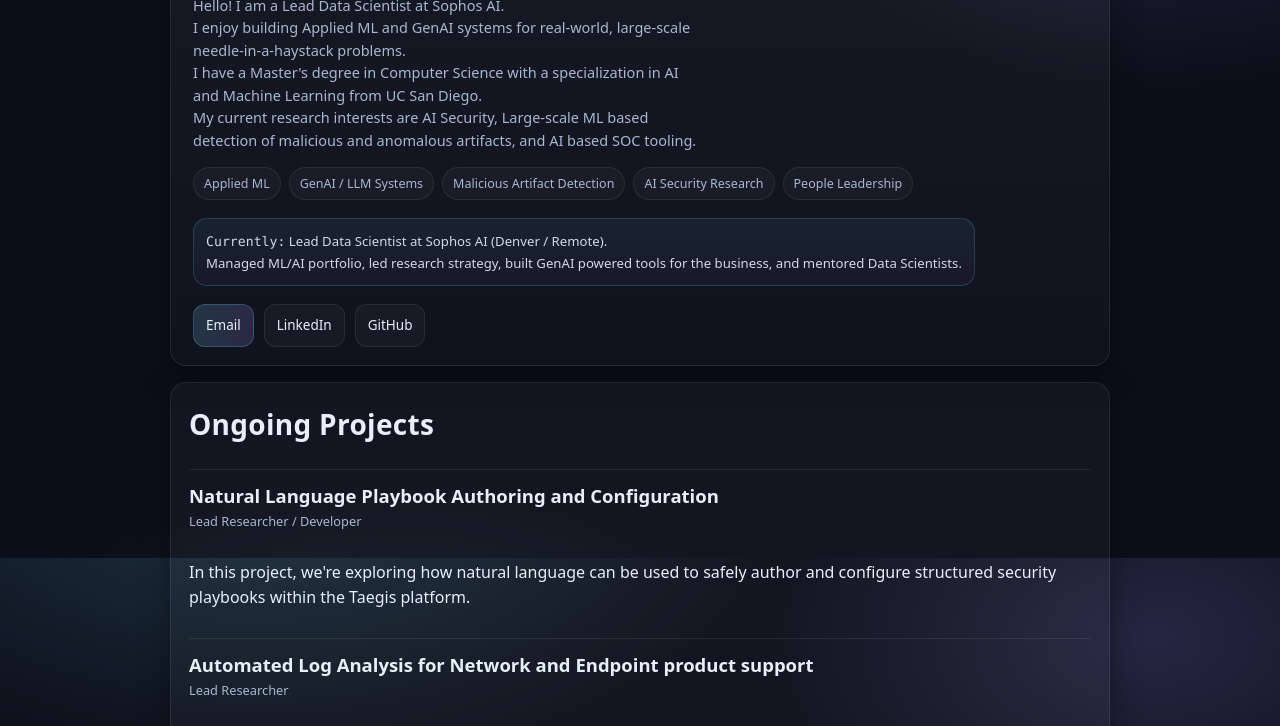
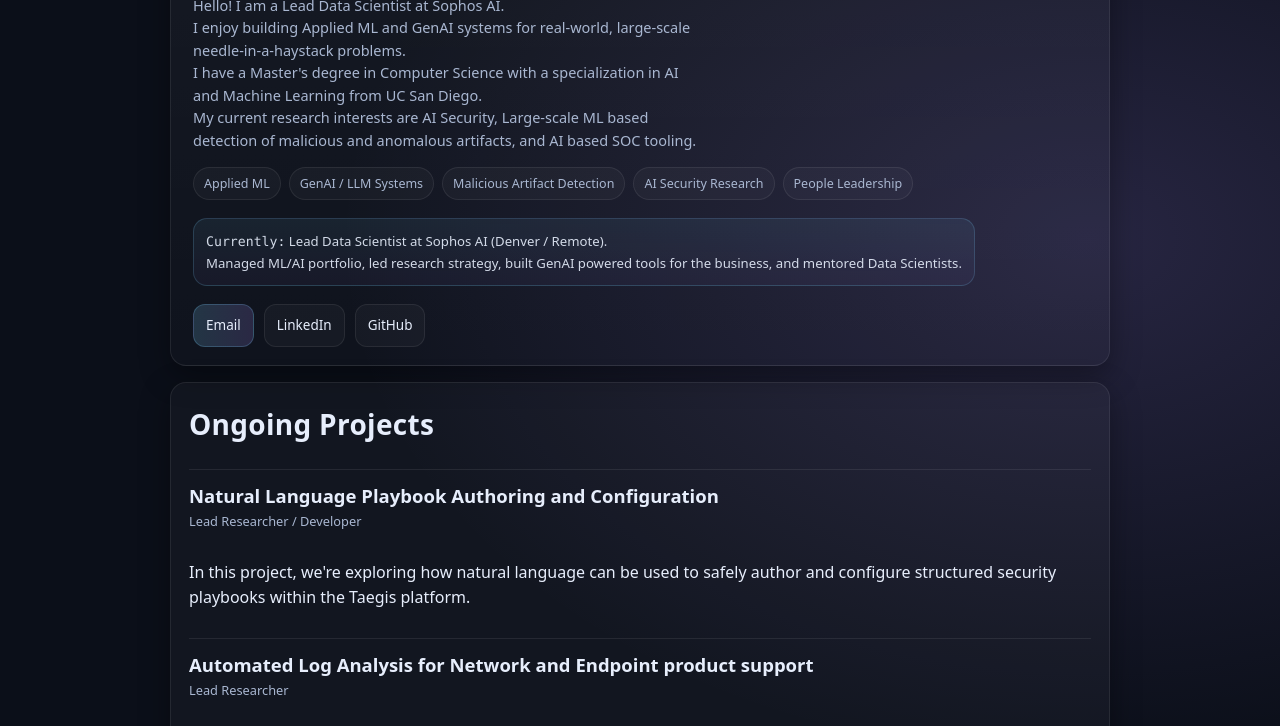
Before and after one commit to adarshkyadige/adarshkyadige.github.io, a plain HTML site: page index.html in a window 1280 px wide. Shown: the part 242-968 px from the top of the page. Drawn offline with Linux system fonts and the light colour scheme.

Commit message:
Background change

```diff
--- a/index.html
+++ b/index.html
@@ -21,16 +21,34 @@
       --sans: ui-sans-serif, system-ui, -apple-system, Segoe UI, Roboto, Helvetica, Arial, "Apple Color Emoji","Segoe UI Emoji";
     }
     *{box-sizing:border-box}
-    html,body{height:100%}
+    html,body{
+        min-height: 100%;
+    }
     body{
       margin:0;
       font-family:var(--sans);
       color:var(--text);
-      background:
-        radial-gradient(900px 500px at 20% -10%, rgba(125,211,252,.18), transparent 60%),
-        radial-gradient(700px 450px at 90% 10%, rgba(167,139,250,.18), transparent 55%),
-        radial-gradient(700px 450px at 30% 120%, rgba(125,211,252,.10), transparent 55%),
-        var(--bg);
+    background:
+      radial-gradient(
+        1200px 600px at 20% -10%,
+      rgba(125,211,252,0.18),
+        transparent 70%
+      ),
+      radial-gradient(
+        1000px 700px at 85% 15%,
+      rgba(167,139,250,0.18),
+        transparent 75%
+      ),
+      radial-gradient(
+        1200px 800px at 30% 120%,
+      rgba(125,211,252,0.12),
+        transparent 80%
+      ),
+      linear-gradient(
+        180deg,
+      #0b0f19 0%,
+      #0b0f19 100%
+      );
       line-height:1.55;
     }
     a{color:inherit}
```
